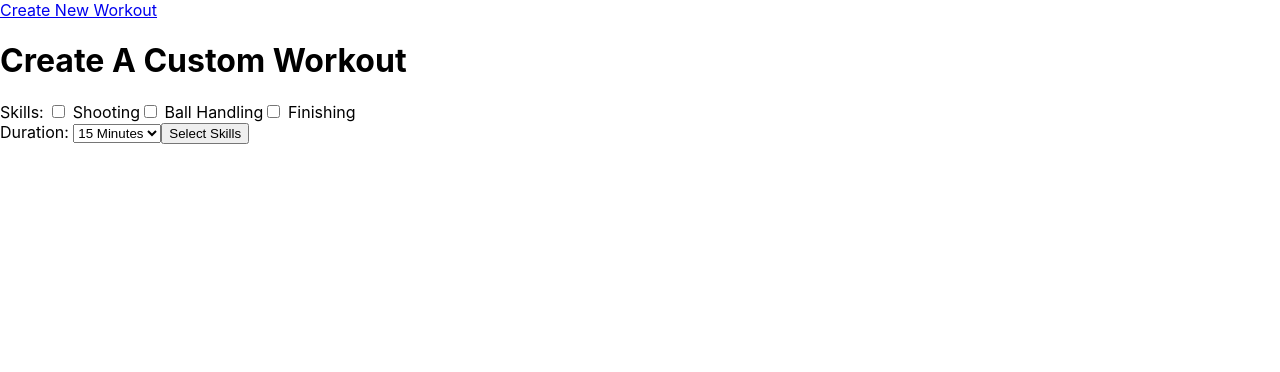
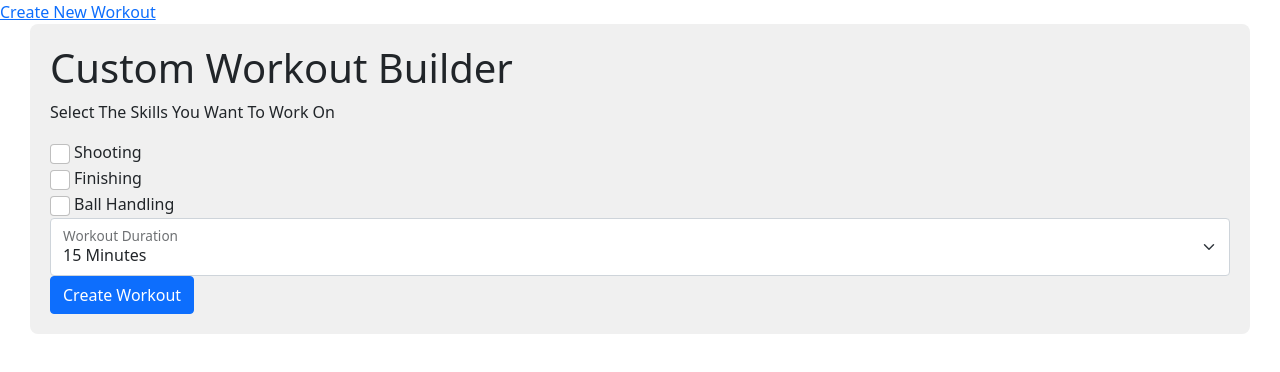
Before and after one commit to MarcusAdams1220/basketball-workout-app-client, a React (Create React App) app: page / in a window 1280 px wide. Shown: the top 372 px of the page. Built offline with nearby package versions, Linux system fonts and the light colour scheme.

Commit message:
base features

```diff
--- a/package.json
+++ b/package.json
@@ -10,7 +10,9 @@
     "@types/node": "^16.11.41",
     "@types/react": "^18.0.14",
     "@types/react-dom": "^18.0.5",
+    "bootstrap": "^5.1.3",
     "react": "^18.2.0",
+    "react-bootstrap": "^2.4.0",
     "react-dom": "^18.2.0",
     "react-player": "^2.10.1",
     "react-router-dom": "^6.3.0",
--- a/src/App.css
+++ b/src/App.css
@@ -0,0 +1,10 @@
+.skills {
+  background-color: rgb(240, 240, 240);
+  border-radius: 8px;
+  padding: 20px;
+  margin: 0 30px 0 30px;
+}
+Form [type='checkbox'] {
+  width: 20px;
+  height: 20px;
+}
--- a/src/App.tsx
+++ b/src/App.tsx
@@ -2,6 +2,7 @@ import { BrowserRouter as Router, Routes, Route } from "react-router-dom";
 import Home from './components/Home';
 import Nav from "./components/Nav";
 import './App.css'
+import 'bootstrap/dist/css/bootstrap.min.css';
 
 export default function App() {
   return (
--- a/src/components/Drills.tsx
+++ b/src/components/Drills.tsx
@@ -2,20 +2,21 @@ import ReactPlayer from 'react-player';
 
 interface DrillsProps {
   drills: any;
+  duration: number;
 }
 
-export default function Drills( { drills }:DrillsProps ) {
-  const  getMultipleRandom = (arr:any, num:number) => {
-    const shuffled = [...arr].sort(() => 0.5 - Math.random());
-
-    return shuffled.slice(0, num);
-  }
-  const randomDrills = getMultipleRandom(drills, 6)
+export default function Drills( { drills, duration }:DrillsProps ) {
+  // Shuffles the drills array & returns from index 0 to the numOfDrills
+  // const getRandomDrills = (drillsArr:any, numOfDrills:number) => {
+  //   const shuffled = [...drills].sort(() => 0.5 - Math.random());
+  //   return shuffled.slice(0, numOfDrills);
+  // }
+  // const workout = getRandomDrills(drills, (duration/5))
 
   return (
     <div>
       <h1>Drills</h1>
-      {randomDrills.map((drill:any, key:number) =>
+      {drills.map((drill:any, key:number) =>
         <>
           <ReactPlayer key={key} url={drill.video_url} controls/>
           <h2>Drill: {drill.title}</h2>
--- a/src/components/Home.tsx
+++ b/src/components/Home.tsx
@@ -1,13 +1,11 @@
-import { useState, useEffect } from 'react'
+import { useState } from 'react'
 import Drills from './Drills'
+import { Button, Form, FloatingLabel } from 'react-bootstrap';
 
 export default function Home() {
   const [skills, setSkills] = useState(Array)
   const [drills, setDrills] = useState(Array)
-
-  useEffect(() => {
-    console.log(drills)
-  }, [drills])
+  const [duration, setDuration] = useState(15)
 
   const handleToggle = (event:any) => {
     const skill = event.target.name
@@ -21,33 +19,50 @@ export default function Home() {
 
   const handleSubmit = (event:any) => {
     event.preventDefault()
-    skills.forEach(skill => {
-      fetch(`/api/drills/${skill}`)
+    fetch(`/api/drills/${skills.join('-')}-${duration}`)
       .then(res =>res.json())
       .then(drillResults => setDrills(prevDrills => prevDrills.concat(drillResults)))
-    })
+  }
+
+  const handleSelect = (event:any) => {
+    const selectedDuration = event.target.value
+    setDuration(selectedDuration)
   }
 
   if (drills.length === 0) {
     return (
       <>
         <div className='skills'>
-          <h1>Create A Custom Workout</h1>
-
-          <form onSubmit={handleSubmit}>
-            <label htmlFor="">Skills: </label>
-            <input type="checkbox" name="shooting" onChange={handleToggle}/> Shooting
-            <input type="checkbox" name="ball handling" onChange={handleToggle}/> Ball Handling
-            <input type="checkbox" name="finishing" onChange={handleToggle}/> Finishing
-            <br />
-            <label htmlFor="">Duration: </label>
-            <select name="" id="">
-              <option value="15">15 Minutes</option>
-              <option value="30">30 Minutes</option>
-              <option value="60">60 Minutes</option>
-            </select>
-            <button>Select Skills</button>
-          </form>
+          <h1>Custom Workout Builder</h1>
+          <p>Select The Skills You Want To Work On</p>
+          <Form onSubmit={handleSubmit}>
+            <Form.Check
+              type="checkbox"
+              label="Shooting"
+              name="shooting"
+              onChange={handleToggle}
+            />
+            <Form.Check
+              type="checkbox"
+              label="Finishing"
+              name="finishing"
+              onChange={handleToggle}
+            />
+            <Form.Check
+              type="checkbox"
+              label="Ball Handling"
+              name="ball handling"
+              onChange={handleToggle}
+            />
+            <FloatingLabel controlId="floatingSelect" label="Workout Duration">
+              <Form.Select aria-label="Floating label select example" onChange={handleSelect} className="duration-select">
+                <option value="15">15 Minutes</option>
+                <option value="30">30 Minutes</option>
+                <option value="60">60 Minutes</option>
+              </Form.Select>
+            </FloatingLabel>
+            <Button type="submit">Create Workout</Button>
+          </Form>
         </div>
       </>
     )
@@ -57,6 +72,7 @@ export default function Home() {
         <div className='skills'>
           <Drills
             drills={drills}
+            duration={duration}
           />
         </div>
       </>
--- a/src/components/Nav.tsx
+++ b/src/components/Nav.tsx
@@ -1,7 +1,8 @@
+
 export default function Nav() {
   return (
-    <div>
+    <>
       <a href="/">Create New Workout</a>
-    </div>
+    </>
   )
 }
```
Also changed, not shown: 1 other file (tests, documents, lock files or other folders).
